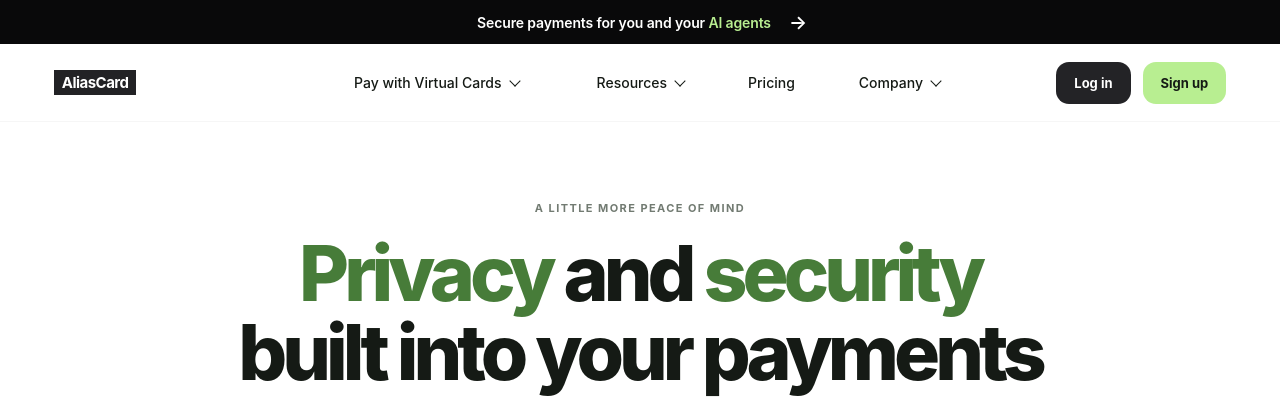
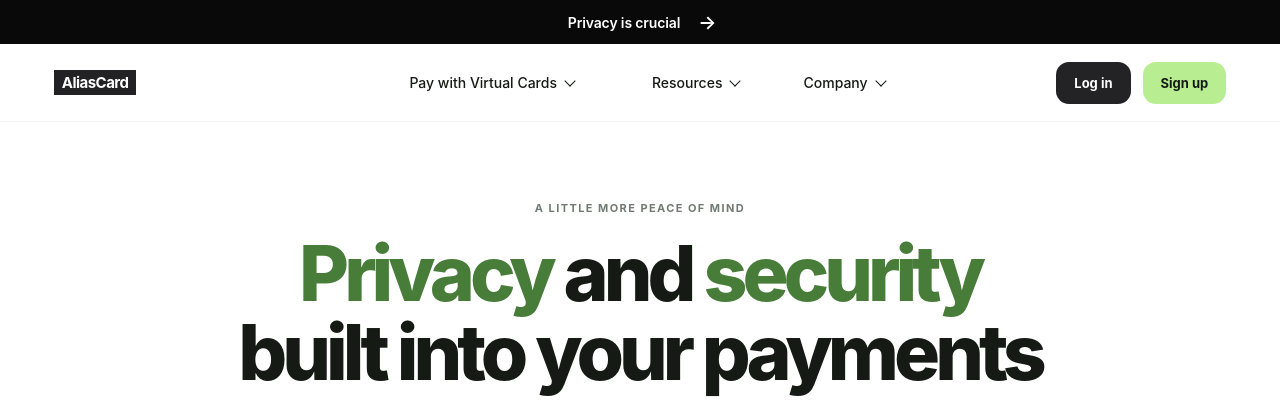
Before and after one commit to Sphecii/Online-Virtual-Card, a Flask app: page / in a window 1280 px wide. Shown: the top 416 px of the page. Run offline with Flask 3, Linux system fonts and the light colour scheme.

Commit message:
Update homepage announcement and navigation
Co-authored-by: Copilot <223556219+Copilot@users.noreply.github.com>

```diff
--- a/static/css/styles.css
+++ b/static/css/styles.css
@@ -51,10 +51,6 @@ button {
   font-size: 14px;
   font-weight: 600;
   letter-spacing: -0.01em;
-}
-
-.announcement__accent {
-  color: var(--accent);
 }
 
 .announcement__arrow {
--- a/templates/index.html
+++ b/templates/index.html
@@ -14,7 +14,7 @@
   </head>
   <body>
     <a class="announcement" href="{{ url_for('register') }}">
-      <span>Secure payments for you and your <span class="announcement__accent">AI agents</span></span>
+      <span>Privacy is crucial</span>
       <span class="announcement__arrow" aria-hidden="true">→</span>
     </a>
 
@@ -76,8 +76,6 @@
             <a href="#support">Get help</a>
           </div>
         </div>
-
-        <a class="nav-link" href="#pricing">Pricing</a>
 
         <div class="nav-item">
           <button class="nav-link nav-dropdown-toggle" type="button" aria-expanded="false">
```
Also changed, not shown: tests/test_auth.py (+3 -0 lines).
